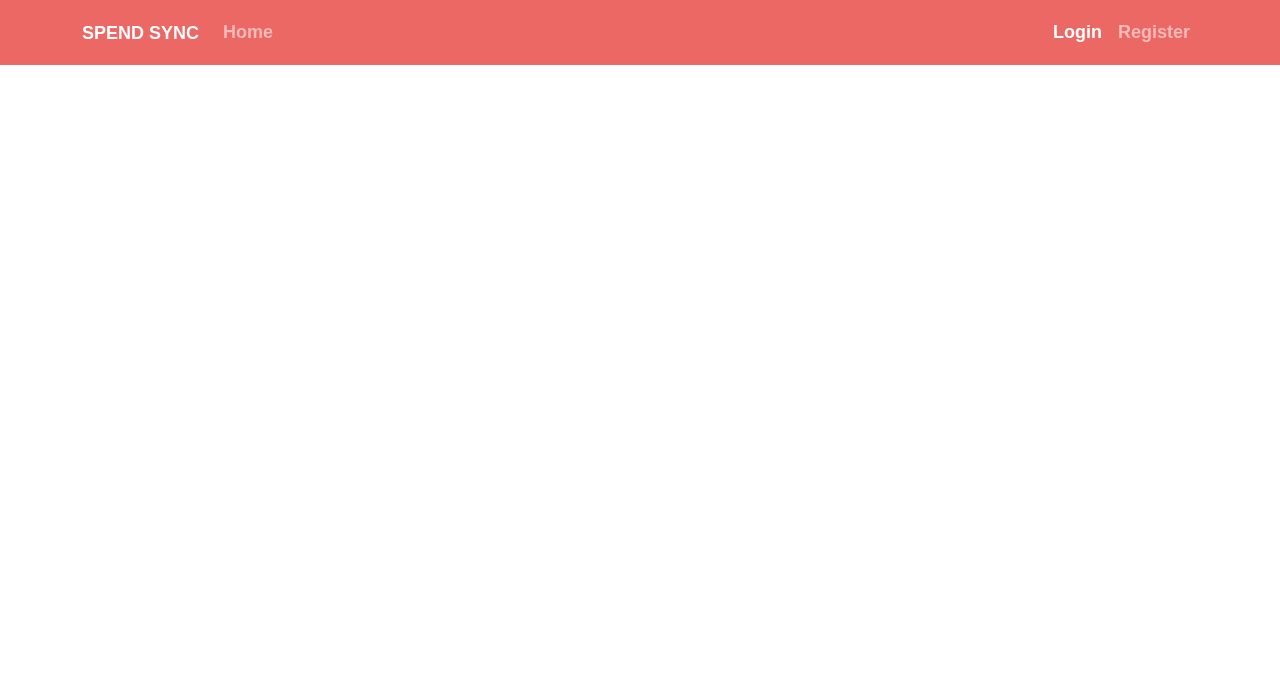
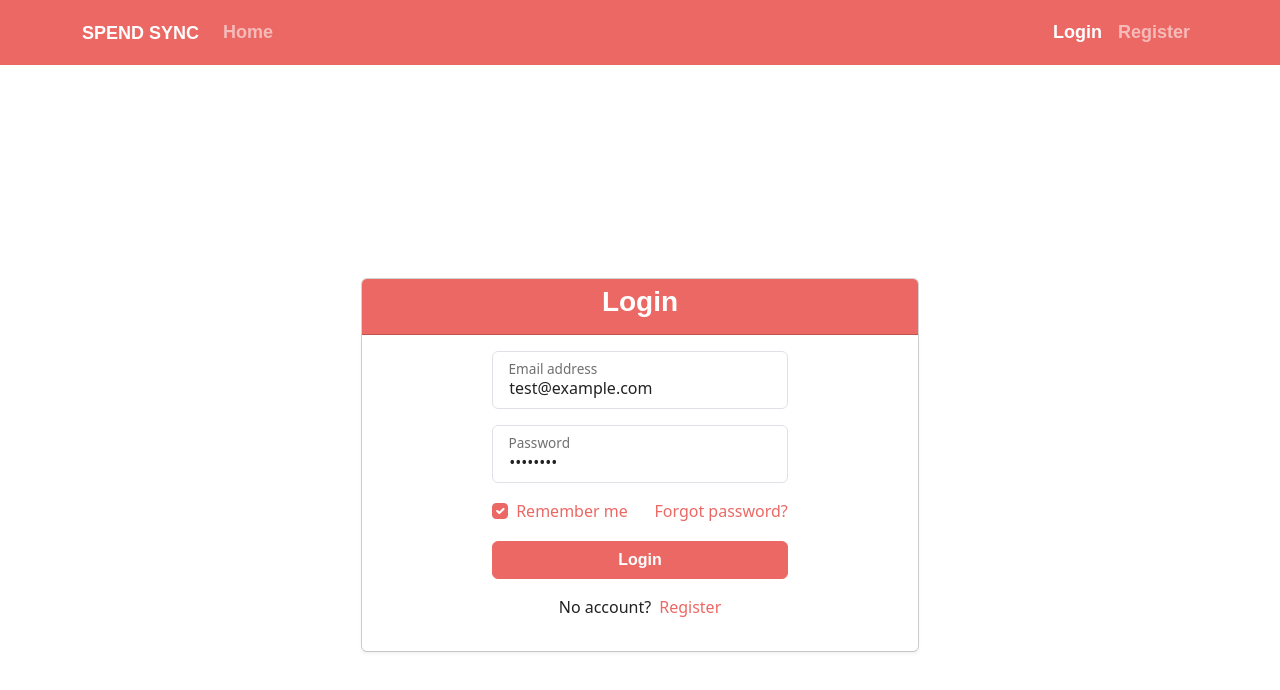
Before and after one commit to irqd/spend-sync, a Vue app in the folder frontend/: page /login in a window 1280 px wide. Shown: the top 690 px of the page. Built offline with nearby package versions, Linux system fonts and the light colour scheme; no server answers; a web font is replaced by a local one.

Commit message:
login, flash-messages, axios, logout

```diff
--- a/frontend/src/axios.js
+++ b/frontend/src/axios.js
@@ -1,6 +1,6 @@
 import axios from "axios";
 
 // Global axios defaults
-axios.defaults.baseURL = "http://localhost:8000";
 axios.defaults.withCredentials = true;
 axios.defaults.withXSRFToken = true;
+axios.defaults.baseURL = "http://localhost:8000";
--- a/frontend/src/components/NavBar.vue
+++ b/frontend/src/components/NavBar.vue
@@ -19,7 +19,7 @@
                   </router-link>
                </li>
             </ul>
-            <ul class="navbar-nav">
+            <ul class="navbar-nav" v-if="!authStore.isAuthenticated">
                <li class="nav-item">
                   <router-link
                      :to="{
@@ -43,6 +43,14 @@
                   </router-link>
                </li>
             </ul>
+
+            <ul class="navbar-nav" v-else>
+               <li class="nav-item">
+                  <a type="button" class="nav-link" @click="authStore.handleLogout">
+                     Logout
+                  </a>
+               </li>
+            </ul>
          </div>
       </div>
    </nav>
@@ -50,6 +58,9 @@
 
 <script setup>
 import { RouterLink, useRoute } from 'vue-router';
+import { useAuthStore } from '../stores/auth';
+
+const authStore = useAuthStore();
 
 const route = useRoute();
 
--- a/frontend/src/router/index.js
+++ b/frontend/src/router/index.js
@@ -39,26 +39,25 @@ const router = createRouter({
   ]
 });
 
-router.beforeEach((to, from) => {
+// change this to per component navigation guards
+// this is very inefficient, as it calls the getUser() method
+// on every route change, even if the user is already logged in
+router.beforeEach(async (to, from) => {
   const authStore = useAuthStore();
+  await authStore.getUser();
 
-  // this will be called for every route change
-  // it checks if there is a logged in user and if the route requires authentication
-  // if there is no logged in user and the route requires authentication, it will redirect to login
-  if (!authStore.isAuthenticated && to.name === 'home') {
-    // add a flash message
-    const flashMessage = useFlashMessageStore();
+  if(!authStore.isAuthenticated && authenticatedRoutes.includes(to.name)) {
+    const flashMessageStore = useFlashMessageStore();
 
-    flashMessage.setFlashMessage(
-      'warning',
-      'You need to be logged in to access that page.'
+    flashMessageStore.setFlashMessage(
+      'danger',
+      'You must be logged in to view that page.'
     );
 
     return { name: 'login' };
   }
 
-  // if there is a logged in user and the route is guest, it will redirect to home
-  if (authStore.isAuthenticated && guestRoutes.includes(to.name)) {
+  if(authStore.isAuthenticated && guestRoutes.includes(to.name)) {
     return { name: 'home' };
   }
 });
--- a/frontend/src/stores/auth.js
+++ b/frontend/src/stores/auth.js
@@ -28,5 +28,30 @@ export const useAuthStore = defineStore("auth", {
             console.log(error);
          }
       },
+
+      async handleLogin(form) {
+         await this.getCsrfToken();
+
+         try {
+            await axios.post('/login', {
+               email: form.email,
+               password: form.password,
+            });
+
+            await this.getUser();
+
+            this.router.push({ name: "home" });
+         } catch (error) {
+            console.log(error);
+         }
+      },
+
+      async handleLogout() {
+         await axios.post('/logout');
+
+         this.authUser = null;
+
+         this.router.push({ name: "login" });
+      }
    }
 });
--- a/frontend/src/stores/flash-message.js
+++ b/frontend/src/stores/flash-message.js
@@ -9,17 +9,19 @@ const FlashMessageTypes = {
 
 export const useFlashMessageStore = defineStore("flashMessage", {
    state: () => ({
+      flashShow: false,
       flashType: null, // success, error, warning, info
       flashMessage: null,
    }),
 
    getters: {
+      show: (state) => state.flashShow,
       type: (state) => state.flashType,
       message: (state) => state.flashMessage,
    },
 
    actions: {
-      setFlashMessage(type, message) {
+      setFlashMessage(type, message, show = true) {
          try {
             if (!Object.values(FlashMessageTypes).includes(type)) {
                throw new Error('Invalid flash message type.');
@@ -27,14 +29,14 @@ export const useFlashMessageStore = defineStore("flashMessage", {
 
             this.flashType = type;
             this.flashMessage = message;
+            this.flashShow = show;
          } catch (error) {
             console.error(error.message);
          }
       },
 
       clearFlashMessage() {
-         this.flashType = null;
-         this.flashMessage = null;
+         this.flashShow = false;
       },
    }
 });
--- a/frontend/src/views/Login.vue
+++ b/frontend/src/views/Login.vue
@@ -1,12 +1,128 @@
 <template>
-   <div>
-
+   <div class="d-flex justify-content-center align-items-center vh-100">
+      <div class="card">
+         <div class="card-header text-bg-primary text-center">
+            <h3 class="card-title">Login</h3>
+         </div>
+         <div
+            v-if="flashMessageStore.show"
+            class="alert alert-danger alert-dismissible rounded-0"
+            :class="{
+               show: flashMessageStore.message
+            }"
+            role="alert"
+            >
+            <strong>Notice!</strong> {{ flashMessageStore.message }}
+            <!-- data-bs-dismiss="alert" causing some errors, had to be removed -->
+            <button
+               type="button"
+               class="btn-close"
+               aria-label="Close"
+               @click="flashMessageStore.clearFlashMessage"
+            ></button>
+         </div>
+         <div class="card-body shadow-sm">
+            <form @submit.prevent="authStore.handleLogin(loginForm)">
+               <div class="row justify-content-center">
+                  <div class="col-12 col-md-7">
+                     <div class="form-floating mb-3">
+                        <input
+                           type="email"
+                           class="form-control"
+                           id="email"
+                           placeholder="name@example.com"
+                           v-model="loginForm.email"
+                        >
+                        <label for="email">
+                           Email address
+                        </label>
+                     </div>
+                     <div class="form-floating mb-3">
+                        <input
+                           type="password"
+                           class="form-control"
+                           id="password"
+                           placeholder="name@example.com"
+                           v-model="loginForm.password"
+                        >
+                        <label for="password">
+                           Password
+                        </label>
+                     </div>
+                  </div>
+               </div>
+               <div class="row justify-content-center">
+                  <div class="col-7 mb-3">
+                     <div class="d-flex justify-content-between">
+                        <div class="form-check">
+                           <input
+                              class="form-check-input"
+                              type="checkbox"
+                              id="remember_me"
+                              v-model="loginForm.remember_me"
+                           >
+                           <label class="form-check-label text-primary" for="remember_me">
+                              Remember me
+                           </label>
+                        </div>
+                        <router-link :to="{
+                           name: 'forgot-password'
+                        }"
+                           class="link-offset-2 link-offset-3-hover link-underline link-underline-opacity-0 link-underline-opacity-75-hover">
+                           Forgot password?
+                        </router-link>
+                     </div>
+                  </div>
+               </div>
+               <div class="row justify-content-center">
+                  <div class="d-grid col-12 col-md-7 mb-3">
+                     <button type="submit" class="btn btn-primary">Login</button>
+                  </div>
+               </div>
+            </form>
+            <div class="row justify-content-center">
+               <div class="col-12 col-md-7">
+                  <div class="d-flex justify-content-center gap-2">
+                     <p>No account?</p>
+                     <router-link :to="{
+                        name: 'register'
+                     }"
+                        class="link-offset-2 link-offset-3-hover link-underline link-underline-opacity-0 link-underline-opacity-75-hover">
+                        Register
+                     </router-link>
+                  </div>
+               </div>
+            </div>
+         </div>
+      </div>
    </div>
 </template>
 
 <script setup>
 import { ref } from 'vue';
+import { RouterLink } from 'vue-router';
 import { useFlashMessageStore } from '@/stores/flash-message';
+import { useAuthStore } from '@/stores/auth';
 
 const flashMessageStore = useFlashMessageStore();
+const authStore = useAuthStore();
+
+// default login credentials are provided for convenience
+const loginForm = ref({
+   email: 'test@example.com',
+   password: 'password',
+   remember_me: true,
+});
 </script>
+
+<style scoped>
+.card {
+   width: 50%;
+}
+
+@media (max-width: 768px) {
+   .card {
+      width: 100%;
+   }
+}
+</style>
```
Also changed, not shown: frontend/src/main.js (+3 -5 lines).
